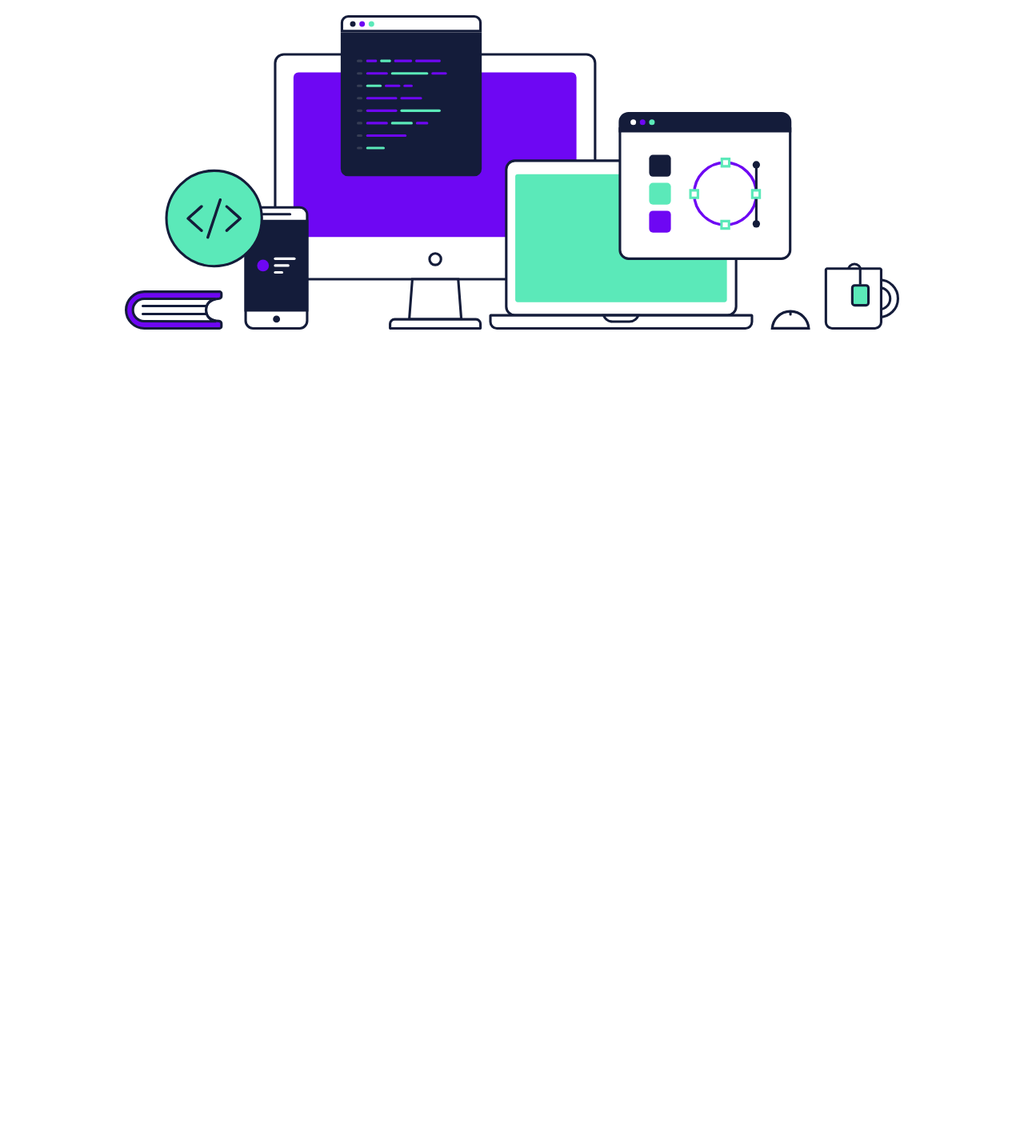
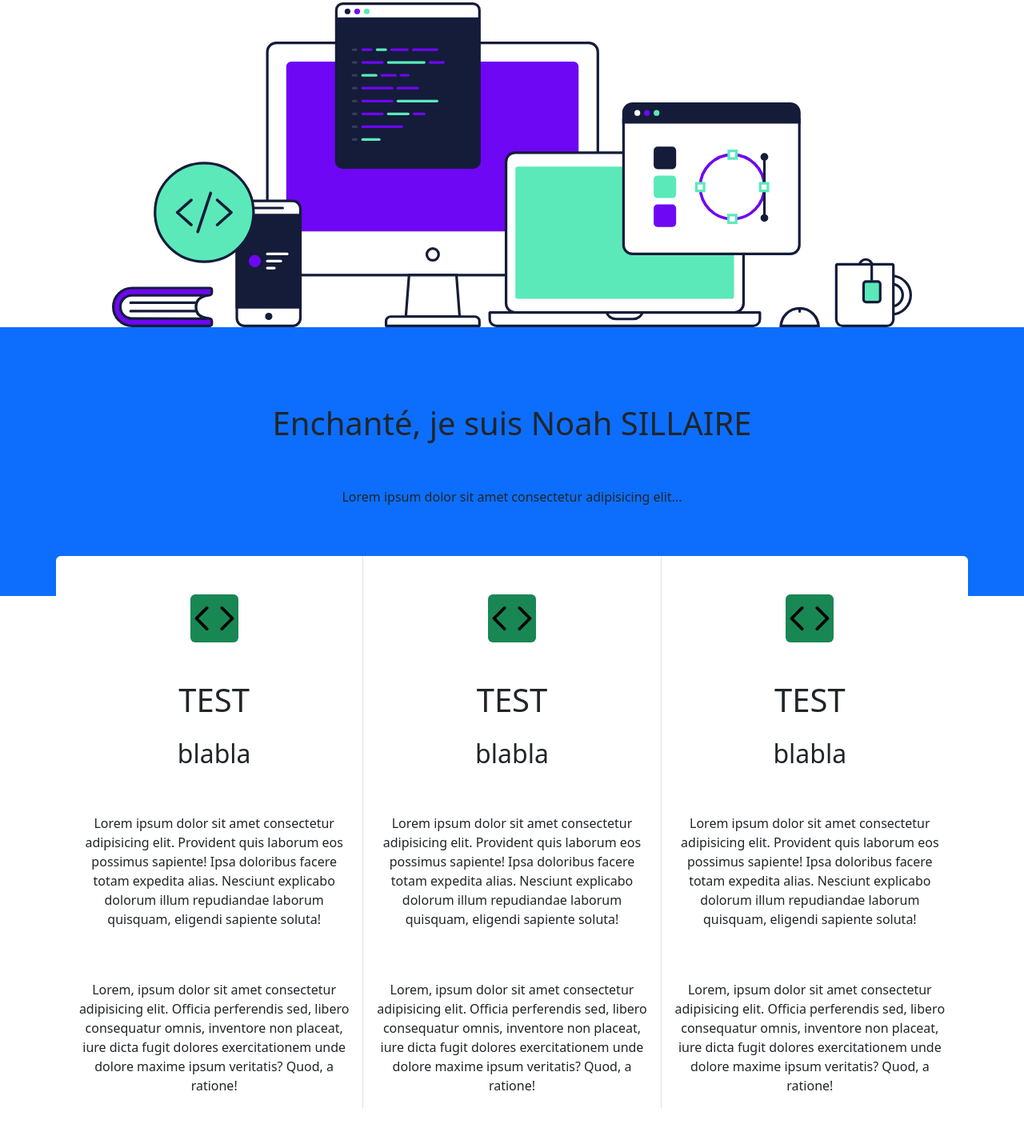
Before and after one commit to Pichou124426/portfoliosillairenoah, a plain HTML site: page frontend/src/index.html in a window 1280 px wide. Shown: the part 746-2181 px from the top of the page at 80% size. Before the commit the page ends 1174 px from the top, so only its background shows below. Drawn offline with nearby package versions, Linux system fonts and the light colour scheme.

Commit message:
Pattern home/skill OK

```diff
--- /dev/null
+++ b/frontend/src/index.css
@@ -0,0 +1,4 @@
+.negative-margin {
+  position: relative;
+  top: -50px;
+}
--- a/frontend/src/index.html
+++ b/frontend/src/index.html
@@ -8,15 +8,16 @@
       href="https://cdn.jsdelivr.net/npm/bootstrap@5.3.2/dist/css/bootstrap.min.css"
       rel="stylesheet"
     />
+    <link href="index.css" rel="stylesheet" />
   </head>
   <body>
     <div class="container-fluid" id="navbar">
-      <nav class="navbar navbar-expand-lg bg-white rounded ">
+      <nav class="navbar navbar-expand-lg bg-white rounded">
         <div class="container-fluid">
-          <a class="navbar-brand " href="cvsillairenoah.fr">
+          <a class="navbar-brand" href="cvsillairenoah.fr">
             <img
               src="./assets/logo.webp"
-              class="img-fluid rounded "
+              class="img-fluid rounded"
               width="200"
               height="200"
             />
@@ -69,18 +70,58 @@
     <div class="container text-center">
       <img
         src="./assets/image.svg"
-        class="img-fluid p-3"
+        class="img-fluid"
         width="1000"
         height="1000"
       />
     </div>
 
-    <section class="bg-primary">
+    <section class="bg-primary p-5">
+      <div class="container p-5 text-center">
+        <h1 class="pb-5">Enchanté, je suis Noah SILLAIRE</h1>
+        <p>Lorem ipsum dolor sit amet consectetur adipisicing elit...</p>
+      </div>
+    </section>
+
+    <section>
+      <div class="container bg-white rounded negative-margin">
+        <div class="container text-center">
+          <div class="row">
+            <div class="col border-end">
+              <img src="./assets/code.svg" class="img-fluid m-5 bg-success rounded" width="60" height="60">
+              <h1 class="pb-3"> TEST </h1>
+              <h2 class="pb-5"> blabla</h2>
+              <p class="pb-5">Lorem ipsum dolor sit amet consectetur adipisicing elit. Provident quis laborum eos possimus sapiente! Ipsa doloribus facere totam expedita alias. Nesciunt explicabo dolorum illum repudiandae laborum quisquam, eligendi sapiente soluta!</p>
+              <p> Lorem, ipsum dolor sit amet consectetur adipisicing elit. Officia perferendis sed, libero consequatur omnis, inventore non placeat, iure dicta fugit dolores exercitationem unde dolore maxime ipsum veritatis? Quod, a ratione!</p>
+            </div>
+            <div class="col border-end">
+              <img src="./assets/code.svg" class="img-fluid m-5 bg-success rounded" width="60" height="60">
+              <h1 class="pb-3"> TEST </h1>
+              <h2 class="pb-5"> blabla</h2>
+              <p class="pb-5">Lorem ipsum dolor sit amet consectetur adipisicing elit. Provident quis laborum eos possimus sapiente! Ipsa doloribus facere totam expedita alias. Nesciunt explicabo dolorum illum repudiandae laborum quisquam, eligendi sapiente soluta!</p>
+              <p> Lorem, ipsum dolor sit amet consectetur adipisicing elit. Officia perferendis sed, libero consequatur omnis, inventore non placeat, iure dicta fugit dolores exercitationem unde dolore maxime ipsum veritatis? Quod, a ratione!</p>
+            </div>
+            <div class="col">
+              <img src="./assets/code.svg" class="img-fluid m-5 bg-success rounded" width="60" height="60">
+              <h1 class="pb-3"> TEST </h1>
+              <h2 class="pb-5"> blabla</h2>
+              <p class="pb-5">Lorem ipsum dolor sit amet consectetur adipisicing elit. Provident quis laborum eos possimus sapiente! Ipsa doloribus facere totam expedita alias. Nesciunt explicabo dolorum illum repudiandae laborum quisquam, eligendi sapiente soluta!</p>
+              <p> Lorem, ipsum dolor sit amet consectetur adipisicing elit. Officia perferendis sed, libero consequatur omnis, inventore non placeat, iure dicta fugit dolores exercitationem unde dolore maxime ipsum veritatis? Quod, a ratione!</p>
+            </div>
+          </div>
+        </div>
+      </div>
+    </section>
+
+
+    <footer class="bg-primary">
+      <div class="container">
+
+      </div>
 
 
 
-
-    </section>
+    </footer>
 
     <script src="https://cdn.jsdelivr.net/npm/bootstrap@5.3.2/dist/js/bootstrap.bundle.min.js"></script>
   </body>
```
Also changed, not shown: frontend/src/assets/code.svg (added).
